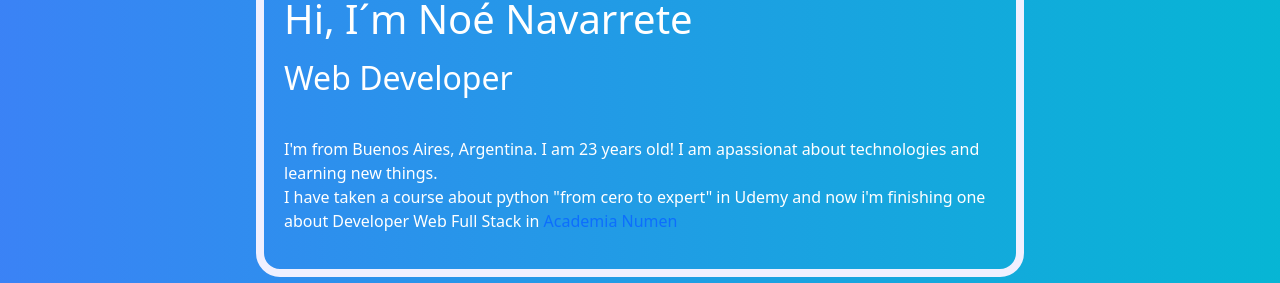
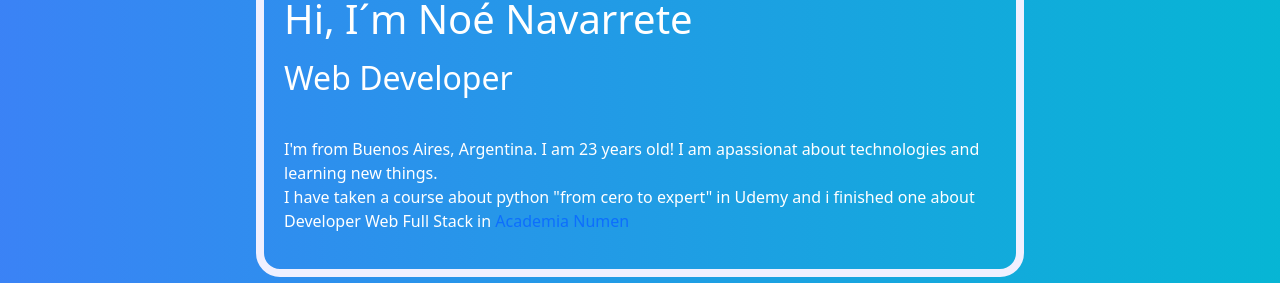
Before and after one commit to NoahNavarrete/Porfolio, a React (Create React App) app: page / in a window 1280 px wide. Shown: the part 1085-1368 px from the top of the page. Built offline with nearby package versions, Linux system fonts and the light colour scheme.

Commit message:
description

```diff
--- a/src/Components/Main/SectionMe.jsx
+++ b/src/Components/Main/SectionMe.jsx
@@ -21,7 +21,7 @@ function SectionMe() {
             <h2>Web Developer</h2>
 
             </div>
-            <p>I'm from Buenos Aires, Argentina. I am 23 years old! I am apassionat about technologies and learning new things.<br></br> I have taken a course about python "from cero to expert" in Udemy and now i'm finishing one about Developer Web Full Stack in <a href="https://academianumen.com/desarrollo-web-full-stack/"
+            <p>I'm from Buenos Aires, Argentina. I am 23 years old! I am apassionat about technologies and learning new things.<br></br> I have taken a course about python "from cero to expert" in Udemy and i finished one about Developer Web Full Stack in <a href="https://academianumen.com/desarrollo-web-full-stack/"
             target="_blank" rel="noopener noreferrer"  className="no-underline">Academia Numen</a>
             </p>
             </div>
```
